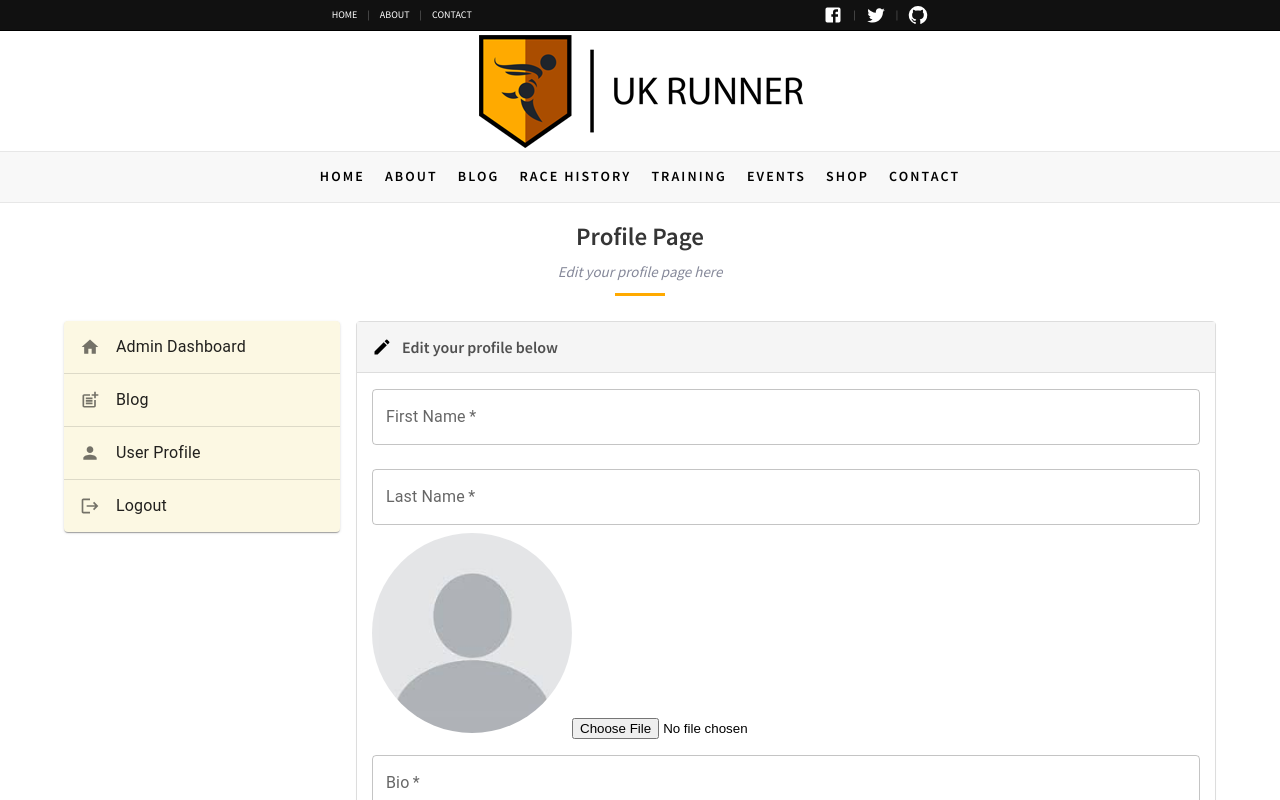
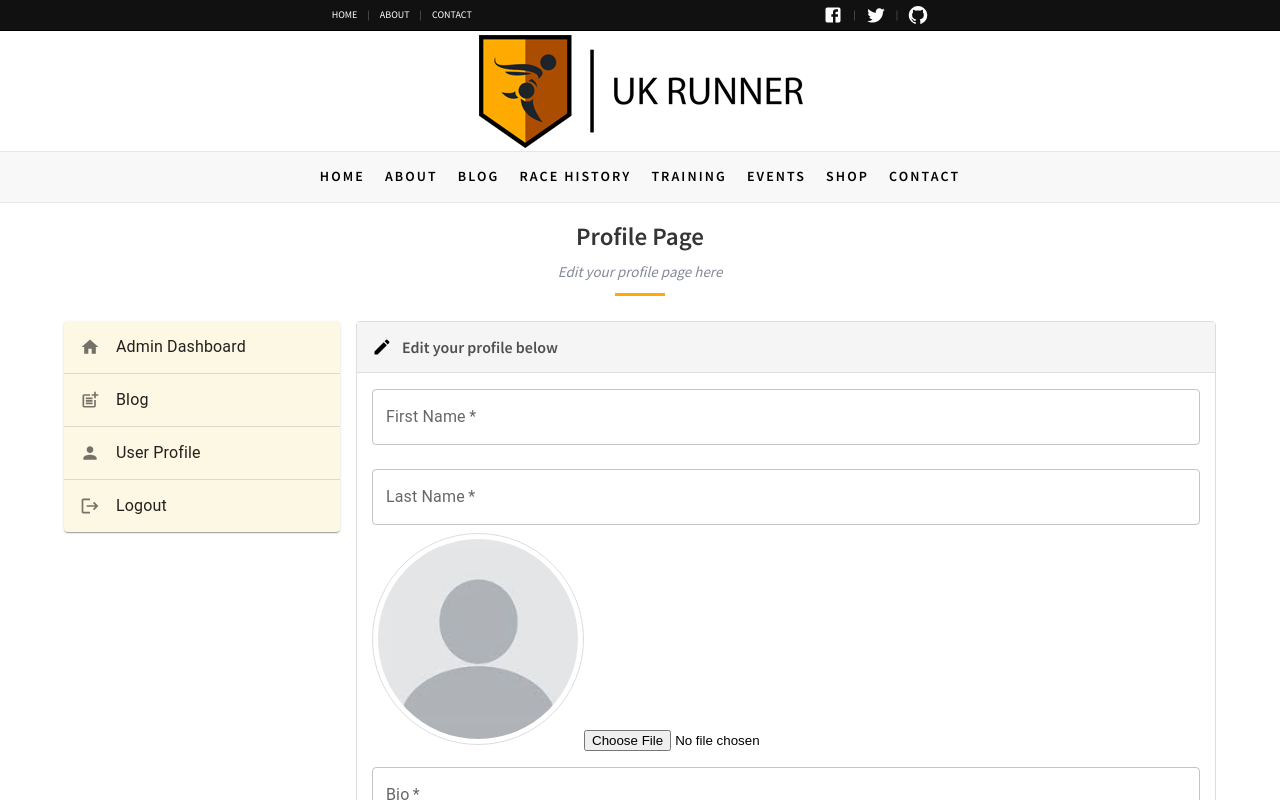
Before and after one commit to Michael-Hutchinson/ukrunner, a React (Vite) app: page /admin/profile in a window 1280 px wide. Shown: the top 800 px of the page. Built offline with nearby package versions, Linux system fonts and the light colour scheme; no server answers; the database is empty; sample sign-in values are in the browser's storage.

Commit message:
fix: add border to profile image

```diff
--- a/src/pages/Admin/Profile/AdminProfile.styles.ts
+++ b/src/pages/Admin/Profile/AdminProfile.styles.ts
@@ -3,6 +3,8 @@ import styled from 'styled-components';
 const ProfileImg = styled.img`
   border-radius: 50%;
   max-width: 200px;
+  border: 1px solid #ddd;
+  padding: 5px;
 `;
 
 export default ProfileImg;
```
